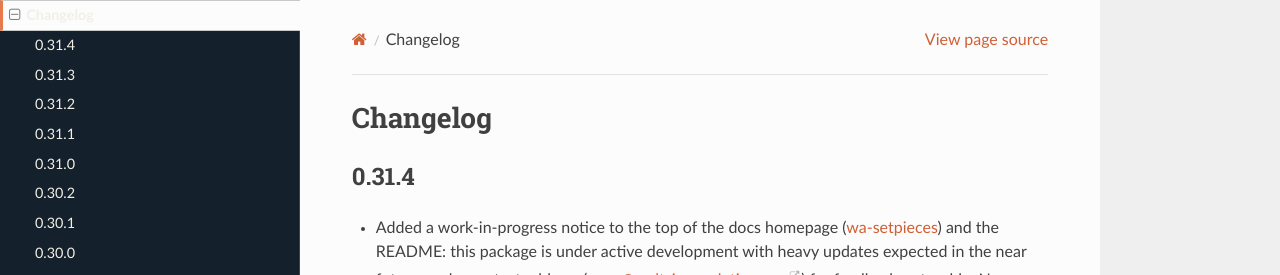
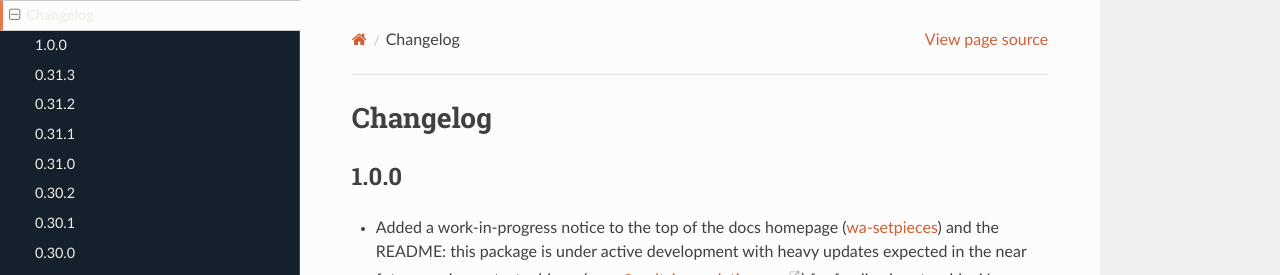
Before and after one commit to marclamberts/waltzinganalytics, a Sphinx documentation site: the page built from docs/source/changelog.rst, in a window 1280 px wide and 900 px high. Shown: the top 275 px of the window. Built offline with Sphinx 7.4.7 and the Read the Docs theme 3.1.0, drawn with Linux system fonts in a browser that asks for light colours; pages that are not in the unit, such as notebooks, are missing from menus.

Commit message:
Mark this release as 1.0.0
Co-Authored-By: Claude Sonnet 5 <noreply@anthropic.com>

```diff
--- a/docs/source/changelog.rst
+++ b/docs/source/changelog.rst
@@ -1,8 +1,8 @@
 Changelog
 =========
 
-0.31.4
-------
+1.0.0
+-----
 
 - Added a work-in-progress notice to the top of the docs homepage
   (:doc:`index`) and the README: this package is under active
--- a/pyproject.toml
+++ b/pyproject.toml
@@ -4,7 +4,7 @@ build-backend = "setuptools.build_meta"
 
 [project]
 name = "wa-setpieces"
-version = "0.31.4"
+version = "1.0.0"
 description = "Set-piece metrics, benchmarked team/player ratings, added-value scoring and mplsoccer pitch visualizations (penalties, kick-offs, free kicks, corners, throw-ins, goal kicks) from Opta and StatsBomb event data, including second phases, xT, zones and retention"
 readme = "README.md"
 requires-python = ">=3.9"
```
